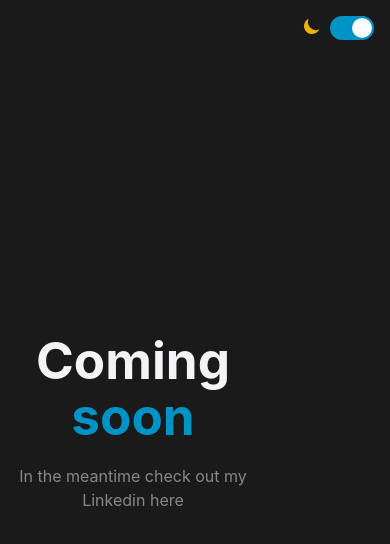
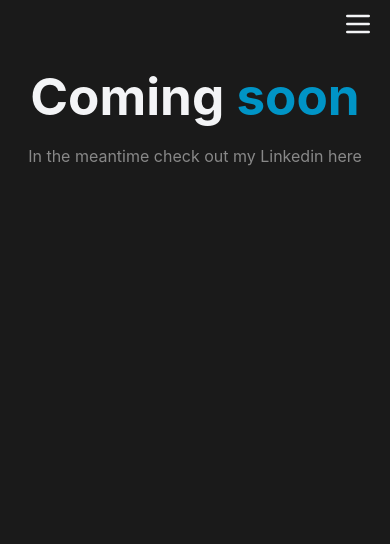
Before and after one commit to PetarK37/portfolio, a React (Vite) app: page / in a window 390 px wide. Shown: the top 544 px of the page. Built offline with nearby package versions, Linux system fonts and the light colour scheme.

Commit message:
feat: Mobile nav

```diff
--- a/package.json
+++ b/package.json
@@ -11,6 +11,7 @@
     "deploy": "npm run build && gh-pages -d dist"
   },
   "dependencies": {
+    "framer-motion": "^11.11.17",
     "react": "^18.3.1",
     "react-dom": "^18.3.1"
   },
--- a/src/App.tsx
+++ b/src/App.tsx
@@ -1,16 +1,33 @@
-import Navbar from "./components/layout/Navbar"
+import DesktopNavbar from "./components/layout/DesktopNavbar"
+import MobileNavbar from "./components/layout/MobileNavbar"
 
 function App() {
   return (
-    <div className="flex w-full h-full gap-5 align-middle justify-center text-center">
-      {/* Temp div until i create sections */}
-      <div className="ml-auto flex align-middle justify-center flex-col">
-        <h1>Coming <span className='soon'>soon</span></h1>
-        <a href='https://www.linkedin.com/in/petar-komordzic/' className="read-the-docs">In the meantime check out my Linkedin here</a>
+    <div className="flex flex-col lg:flex-row w-full h-full gap-5 lg:align-middle lg:justify-center text-center">
+      {/* Mobile Navbar */}
+      <div className="block lg:hidden w-full">
+        <MobileNavbar />
       </div>
-      <Navbar />
+
+      {/* Main Content */}
+      <div className="lg:ml-auto flex align-middle justify-center flex-col">
+        <h1>
+          Coming <span className="soon">soon</span>
+        </h1>
+        <a
+          href="https://www.linkedin.com/in/petar-komordzic/"
+          className="read-the-docs"
+        >
+          In the meantime check out my Linkedin here
+        </a>
+      </div>
+
+      {/* Desktop Navbar */}
+      <div className="hidden lg:block ml-auto">
+        <DesktopNavbar />
+      </div>
     </div>
-  )
+  );
 }
 
-export default App
+export default App;
--- /dev/null
+++ b/src/components/layout/DesktopNavbar.tsx
@@ -0,0 +1,11 @@
+import ThemeToggle from "../ui/ThemeToggle";
+
+function DesktopNavbar() {
+    return (
+        <div className="flex flex-col h-full align-top justify-top p-4">
+            <ThemeToggle />
+        </div>
+    );
+}
+
+export default DesktopNavbar;
--- /dev/null
+++ b/src/components/layout/MobileNavbar.tsx
@@ -0,0 +1,92 @@
+import { useState } from "react";
+import { AnimatePresence, motion } from "framer-motion";
+import ThemeToggle from "../ui/ThemeToggle";
+
+function MobileNavbar() {
+    const [isOpen, setIsOpen] = useState<boolean>(false);
+
+    return (
+        <div className="relative flex justify-end px-2">
+            {/* Hamburger Icon */}
+            <button
+                onClick={() => setIsOpen(true)}
+                className="p-2 focus:outline-none focus:ring"
+            >
+                <svg
+                    className="w-8 h-8"
+                    fill="none"
+                    stroke="currentColor"
+                    viewBox="0 0 24 24"
+                    xmlns="http://www.w3.org/2000/svg"
+                >
+                    <path
+                        strokeLinecap="round"
+                        strokeLinejoin="round"
+                        strokeWidth="2"
+                        d={
+                            isOpen
+                                ? "M6 18L18 6M6 6l12 12"
+                                : "M4 6h16M4 12h16M4 18h16"
+                        }
+                    ></path>
+                </svg>
+            </button>
+
+            {/* Side Drawer */}
+            <AnimatePresence>
+                {isOpen && (
+                    <div>
+                        {/* Blurred Background */}
+                        <motion.div
+                            initial={{ opacity: 0 }}
+                            animate={{ opacity: 1 }}
+                            exit={{ opacity: 0 }}
+                            onClick={() => setIsOpen(false)}
+                            className="fixed inset-0 bg-black bg-opacity-50 backdrop-blur-sm z-20"
+                        ></motion.div>
+
+                        {/* Drawer Content */}
+                        <motion.div
+                            initial={{ x: "100%" }}
+                            animate={{ x: 0 }}
+                            exit={{ x: "100%" }}
+                            transition={{ type: "tween", duration: 0.3 }}
+                            className="fixed top-0 right-0 h-full w-3/4 bg-background shadow-lg z-30 flex flex-col p-6 transition-bg duration-500"
+                        >
+                            <div className="pb-16 flex justify-between">
+                                <ThemeToggle />
+
+                                <button
+                                    onClick={() => setIsOpen(false)}
+                                    className="self-end text-gray-500 "
+                                >
+                                    <svg
+                                        xmlns="http://www.w3.org/2000/svg"
+                                        className="h-6 w-6"
+                                        fill="none"
+                                        viewBox="0 0 24 24"
+                                        stroke="currentColor"
+                                        strokeWidth={2}
+                                    >
+                                        <path
+                                            strokeLinecap="round"
+                                            strokeLinejoin="round"
+                                            d="M6 18L18 6M6 6l12 12"
+                                        />
+                                    </svg>
+                                </button>
+                            </div>
+                            <div className="flex h-full flex-col space-y-4 self-start justify-start">
+
+                            </div>
+                            <div className="self-end">
+                            </div>
+                        </motion.div>
+                    </div>
+                )}
+            </AnimatePresence>
+        </div>
+    );
+}
+
+export default MobileNavbar
--- a/src/components/layout/Navbar.tsx
+++ /dev/null
@@ -1,11 +0,0 @@
-import ThemeToggle from "../ui/ThemeToggle";
-
-function Navbar() {
-    return (
-        <div className="ml-auto flex flex-col h-full align-top justify-top p-4">
-            <ThemeToggle />
-        </div>
-    );
-}
-
-export default Navbar;
--- a/src/styles/index.css
+++ b/src/styles/index.css
@@ -47,10 +47,9 @@ body {
   width: 100%;
   background-color: var(--color-background);
   color: var(--color-text);
-  transition: all 0.5s ease-in-out;
+  transition: background-color 0.5s ease-in-out;
 
 }
-
 
 h1 {
   font-size: 3.2em;
--- a/tailwind.config.js
+++ b/tailwind.config.js
@@ -12,6 +12,9 @@ export default {
         background: 'var(--color-background)',
         text: 'var(--color-text)',
       },
+      transitionProperty: {
+        bg: 'background-color'
+      },
     },
   },
   plugins: [],
```
Also changed, not shown: 1 other file (tests, documents, lock files or other folders).
